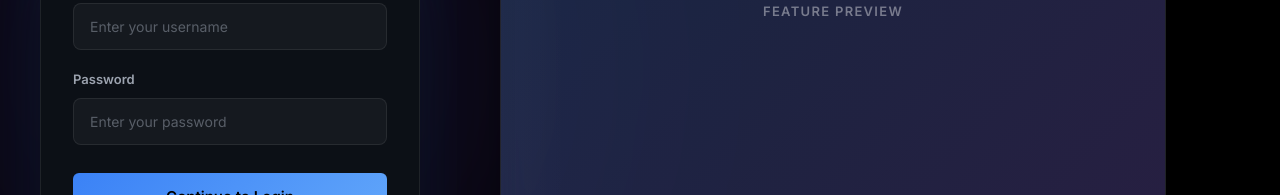
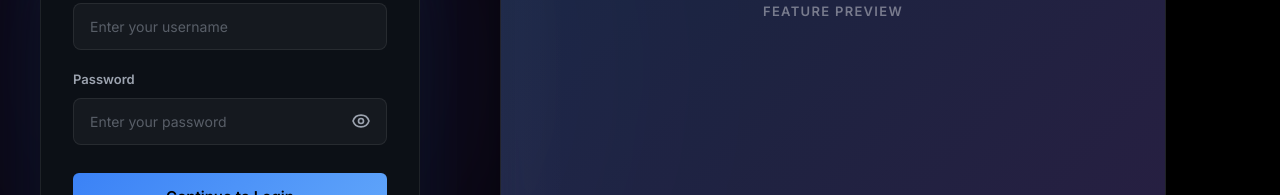
Before and after one commit to dragonsterm/MapDevineur, a React app in the folder frontend/: page / in a window 1280 px wide. Shown: the part 389-584 px from the top of the page. Built offline with nearby package versions, Linux system fonts and the light colour scheme; no server answers; the HTML template or start-up script is replaced by a standard one.

Commit message:
added show password and animation

```diff
--- a/frontend/src/pages/Home.jsx
+++ b/frontend/src/pages/Home.jsx
@@ -14,6 +14,7 @@ function Home() {
   const [formErrors, setFormErrors] = useState({});
   const [alertMessage, setAlertMessage] = useState('');
   const [isSubmitting, setIsSubmitting] = useState(false);
+  const [showPassword, setShowPassword] = useState(false);
 
   const features = [
     {
@@ -335,7 +336,6 @@ function Home() {
               </div>
 
               <div className="home-login-form-container">
-                {alertMessage && <div className="home-alert">{alertMessage}</div>}
                 <form className="home-login-form" onSubmit={handleLoginSubmit}>
                   <div className="home-form-group">
                     <label>Username</label>
@@ -347,24 +347,37 @@ function Home() {
                       value={formData.username}
                       onChange={handleInputChange}
                     />
-                    {formErrors.username && (
-                      <p className="home-form-error">{formErrors.username}</p>
-                    )}
                   </div>
 
                   <div className="home-form-group">
                     <label>Password</label>
+                    <div className="home-password-wrapper">
                       <input
-                      type="password"
+                        type={showPassword ? 'text' : 'password'}
                         name="password"
                         placeholder="Enter your password"
                         className={`home-form-input ${formErrors.password ? 'error' : ''}`}
                         value={formData.password}
                         onChange={handleInputChange}
                       />
-                    {formErrors.password && (
-                      <p className="home-form-error">{formErrors.password}</p>
+                      <button
+                        type="button"
+                        className="home-password-toggle"
+                        onClick={() => setShowPassword(!showPassword)}
+                        aria-label={showPassword ? 'Hide password' : 'Show password'}
+                      >
+                        {showPassword ? (
+                          <svg width="20" height="20" viewBox="0 0 24 24" fill="none" stroke="currentColor">
+                            <path d="M13.875 18.825A10.05 10.05 0 0112 19c-4.478 0-8.268-2.943-9.543-7a9.97 9.97 0 011.563-3.029m5.858.908a3 3 0 114.243 4.243M9.878 9.878l4.242 4.242M9.88 9.88l-3.29-3.29m7.532 7.532l3.29 3.29M3 3l3.59 3.59m0 0A9.953 9.953 0 0112 5c4.478 0 8.268 2.943 9.543 7a10.025 10.025 0 01-4.132 5.411m0 0L21 21" strokeWidth="2" strokeLinecap="round" strokeLinejoin="round"/>
+                          </svg>
+                        ) : (
+                          <svg width="20" height="20" viewBox="0 0 24 24" fill="none" stroke="currentColor">
+                            <path d="M15 12a3 3 0 11-6 0 3 3 0 016 0z" strokeWidth="2" strokeLinecap="round" strokeLinejoin="round"/>
+                            <path d="M2.458 12C3.732 7.943 7.523 5 12 5c4.478 0 8.268 2.943 9.542 7-1.274 4.057-5.064 7-9.542 7-4.477 0-8.268-2.943-9.542-7z" strokeWidth="2" strokeLinecap="round" strokeLinejoin="round"/>
+                          </svg>
                         )}
+                      </button>
+                    </div>
                   </div>
 
                   <button
@@ -372,13 +385,22 @@ function Home() {
                     className="test-button-solid home-login-button"
                     disabled={isSubmitting}
                   >
-                    {isSubmitting ? 'Signing in...' : 'Continue to Login'}
+                    {isSubmitting ? (
+                      <>
+                        <span className="home-login-spinner"></span>
+                        Signing in...
+                      </>
+                    ) : (
+                      'Continue to Login'
+                    )}
                   </button>
 
                   <div className="home-register-link">
                     Don't have account?{' '}
                     <Link to="/register">register new account</Link>
                   </div>
+
+                  {alertMessage && <div className="home-alert">{alertMessage}</div>}
 
                   <div className="home-terms">
                     By Continuing, you agree to MapDevineur's{' '}
--- a/frontend/src/pages/home.css
+++ b/frontend/src/pages/home.css
@@ -910,6 +910,78 @@ home-gamemode-title {
   padding: 0 0 28px 0;
 }
 
+/* Alert */
+.home-alert {
+  background: rgba(239, 68, 68, 0.12);
+  border: 1px solid rgba(239, 68, 68, 0.4);
+  color: #fca5a5;
+  border-radius: 14px;
+  padding: 12px 16px;
+  font-size: 13px;
+  margin-top: 16px;
+  font-weight: 500;
+}
+
+.home-form-input.error {
+  border-color: rgba(239, 68, 68, 0.65);
+  background: rgba(239, 68, 68, 0.08);
+}
+
+.home-form-error {
+  display: none;
+}
+
+.home-login-button:disabled {
+  opacity: 0.6;
+  cursor: not-allowed;
+}
+
+.home-password-wrapper {
+  position: relative;
+  width: 100%;
+}
+
+.home-password-toggle {
+  position: absolute;
+  right: 12px;
+  top: 50%;
+  transform: translateY(-50%);
+  background: transparent;
+  border: none;
+  color: #9ca3af;
+  cursor: pointer;
+  padding: 4px;
+  display: flex;
+  align-items: center;
+  justify-content: center;
+  transition: color 0.2s ease;
+}
+
+.home-password-toggle:hover {
+  color: #60A5FA;
+}
+
+.home-password-toggle:focus {
+  outline: none;
+}
+
+.home-login-spinner {
+  display: inline-block;
+  width: 14px;
+  height: 14px;
+  border: 2px solid rgba(255, 255, 255, 0.3);
+  border-top-color: white;
+  border-radius: 50%;
+  animation: spin 0.6s linear infinite;
+  margin-right: 8px;
+}
+
+@keyframes spin {
+  to {
+    transform: rotate(360deg);
+  }
+}
+
 @keyframes fadeIn {
   from {
     opacity: 0;
@@ -1094,30 +1166,3 @@ home-gamemode-title {
     margin-left: 12px;
   }
 }
-
-.home-alert {
-  background: rgba(239, 68, 68, 0.12);
-  border: 1px solid rgba(239, 68, 68, 0.4);
-  color: #fca5a5;
-  border-radius: 14px;
-  padding: 12px 16px;
-  font-size: 13px;
-  margin-bottom: 16px;
-  font-weight: 500;
-}
-
-.home-form-input.error {
-  border-color: rgba(239, 68, 68, 0.65);
-  background: rgba(239, 68, 68, 0.08);
-}
-
-.home-form-error {
-  color: #f87171;
-  font-size: 12px;
-  margin: 6px 0 0;
-}
-
-.home-login-button:disabled {
-  opacity: 0.6;
-  cursor: not-allowed;
-}
```
Lines whose indentation alone changed are shown as unchanged.
